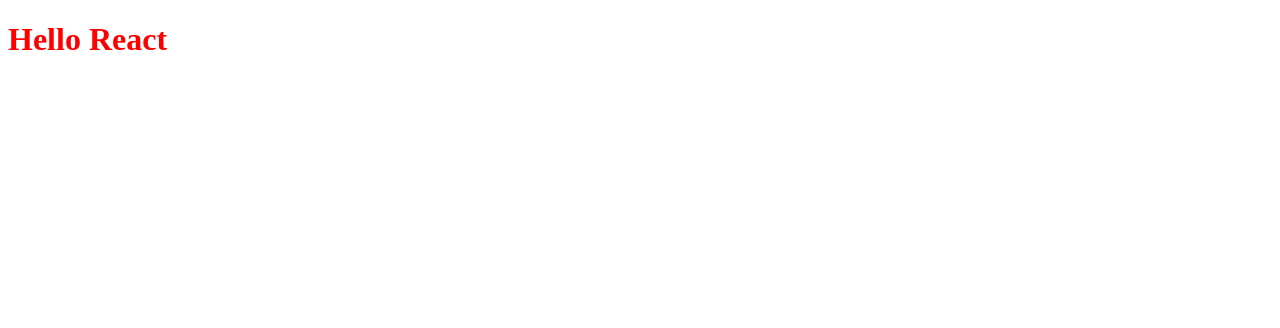
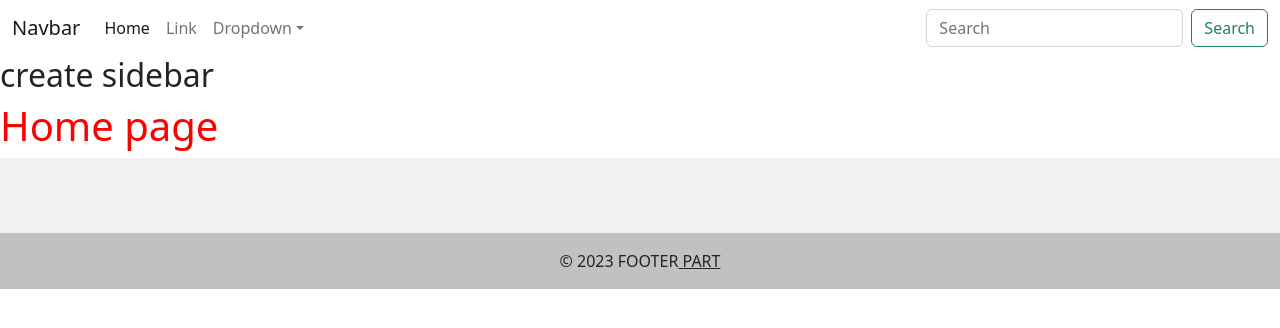
Before and after one commit to girrajkushwahin/stuadvisor, a React (Create React App) app in the folder client/: page / in a window 1280 px wide. Shown: the top 328 px of the page. Built offline with nearby package versions, Linux system fonts and the light colour scheme.

Commit message:
created pages and header, sidebar and footer

```diff
--- a/client/package.json
+++ b/client/package.json
@@ -6,8 +6,10 @@
     "@testing-library/jest-dom": "^5.16.5",
     "@testing-library/react": "^13.4.0",
     "@testing-library/user-event": "^13.5.0",
+    "bootstrap": "^5.2.3",
     "react": "^18.2.0",
     "react-dom": "^18.2.0",
+    "react-router-dom": "^6.8.0",
     "react-scripts": "5.0.1",
     "web-vitals": "^2.1.4"
   },
--- a/client/src/App.js
+++ b/client/src/App.js
@@ -1,9 +1,22 @@
 import React from 'react';
+import { Routes, Route } from 'react-router-dom';
+import Template from './components/Template';
+import Home from './components/Home';
+import About from './components/About';
+import Contact from './components/Contact';
+import Error from './components/Error';
 
 const App = () => {
   return (
     <>
-      <h1>Hello React</h1>
+      <Routes>
+        <Route path='/' element={<Template />}>
+          <Route index element={<Home />} />
+          <Route path='about' element ={<About/>} />
+          <Route path='contact' element ={<Contact/>} />
+        </Route>
+        <Route path='*' element ={<Error/>} />
+      </Routes>
     </>
   )
 }
--- /dev/null
+++ b/client/src/components/About.jsx
@@ -0,0 +1,11 @@
+import React from 'react'
+
+const About = () => {
+  return (
+    <>
+      <h1>About page</h1>
+    </>
+  )
+}
+
+export default About;
--- /dev/null
+++ b/client/src/components/Contact.jsx
@@ -0,0 +1,11 @@
+import React from 'react'
+
+const Contact = () => {
+  return (
+    <>
+      <h1>Contact page</h1>
+    </>
+  )
+}
+
+export default Contact;
--- /dev/null
+++ b/client/src/components/Error.jsx
@@ -0,0 +1,11 @@
+import React from 'react'
+
+const Error = () => {
+  return (
+    <>
+      <h1>404: not found</h1>
+    </>
+  )
+}
+
+export default Error;
--- /dev/null
+++ b/client/src/components/Footer.jsx
@@ -0,0 +1,62 @@
+import React from 'react'
+
+const Footer = () => {
+  return (
+    <>
+        <footer className="text-center text-white" style={{backgroundColor: '#f1f1f1'}}>
+  <div className="container pt-4">
+    <section className="mb-4">
+      <a
+        className="btn btn-link btn-floating btn-lg text-dark m-1"
+        href="#!"
+        role="button"
+        data-mdb-ripple-color="dark"
+        ><i className="fab fa-facebook-f"></i
+      ></a>
+      <a
+        className="btn btn-link btn-floating btn-lg text-dark m-1"
+        href="#!"
+        role="button"
+        data-mdb-ripple-color="dark"
+        ><i className="fab fa-twitter"></i
+      ></a>
+      <a
+        className="btn btn-link btn-floating btn-lg text-dark m-1"
+        href="#!"
+        role="button"
+        data-mdb-ripple-color="dark"
+        ><i className="fab fa-google"></i
+      ></a>
+      <a
+        className="btn btn-link btn-floating btn-lg text-dark m-1"
+        href="#!"
+        role="button"
+        data-mdb-ripple-color="dark"
+        ><i className="fab fa-instagram"></i
+      ></a>
+      <a
+        className="btn btn-link btn-floating btn-lg text-dark m-1"
+        href="#!"
+        role="button"
+        data-mdb-ripple-color="dark"
+        ><i className="fab fa-linkedin"></i
+      ></a>
+      <a
+        className="btn btn-link btn-floating btn-lg text-dark m-1"
+        href="#!"
+        role="button"
+        data-mdb-ripple-color="dark"
+        ><i className="fab fa-github"></i
+      ></a>
+    </section>
+  </div>
+  <div className="text-center text-dark p-3" style={{backgroundColor: 'rgba(0, 0, 0, 0.2)'}}>
+    © 2023 FOOTER
+    <a className="text-dark" href="https://mdbootstrap.com/"> PART</a>
+  </div>
+</footer>
+    </>
+  )
+}
+
+export default Footer;
--- /dev/null
+++ b/client/src/components/Home.jsx
@@ -0,0 +1,11 @@
+import React from 'react'
+
+const Home = () => {
+  return (
+    <>
+      <h1>Home page</h1>
+    </>
+  )
+}
+
+export default Home;
--- /dev/null
+++ b/client/src/components/NavBar.jsx
@@ -0,0 +1,43 @@
+import React from 'react';
+
+const NavBar = () => {
+    return (
+        <>
+            <nav className="navbar navbar-expand-lg bg-body-tertiary">
+                <div className="container-fluid">
+                    <a className="navbar-brand" href="https://www.google.com">Navbar</a>
+                    <button className="navbar-toggler" type="button" data-bs-toggle="collapse" data-bs-target="#navbarSupportedContent" aria-controls="navbarSupportedContent" aria-expanded="false" aria-label="Toggle navigation">
+                        <span className="navbar-toggler-icon"></span>
+                    </button>
+                    <div className="collapse navbar-collapse" id="navbarSupportedContent">
+                        <ul className="navbar-nav me-auto mb-2 mb-lg-0">
+                            <li className="nav-item">
+                                <a className="nav-link active" aria-current="page" href="https://www.google.com">Home</a>
+                            </li>
+                            <li className="nav-item">
+                                <a className="nav-link" href="https://www.google.com">Link</a>
+                            </li>
+                            <li className="nav-item dropdown">
+                                <a className="nav-link dropdown-toggle" href="https://www.google.com" role="button" data-bs-toggle="dropdown" aria-expanded="false">
+                                    Dropdown
+                                </a>
+                                <ul className="dropdown-menu">
+                                    <li><a className="dropdown-item" href="https://www.google.com">Action</a></li>
+                                    <li><a className="dropdown-item" href="https://www.google.com">Another action</a></li>
+                                    <li><hr className="dropdown-divider" /></li>
+                                    <li><a className="dropdown-item" href="https://www.google.com">Something else here</a></li>
+                                </ul>
+                            </li>
+                        </ul>
+                        <form className="d-flex" role="search">
+                            <input className="form-control me-2" type="search" placeholder="Search" aria-label="Search" />
+                                <button className="btn btn-outline-success" type="submit">Search</button>
+                        </form>
+                    </div>
+                </div>
+            </nav>
+        </>
+    )
+}
+
+export default NavBar;
--- /dev/null
+++ b/client/src/components/SideBar.jsx
@@ -0,0 +1,11 @@
+import React from 'react'
+
+const SideBar = () => {
+    return (
+        <>
+            <h2>create sidebar</h2>
+        </>
+    )
+}
+
+export default SideBar;
--- /dev/null
+++ b/client/src/components/Template.jsx
@@ -0,0 +1,18 @@
+import React from 'react'
+import { Outlet } from 'react-router-dom';
+import NavBar from './NavBar';
+import SideBar from './SideBar';
+import Footer from './Footer';
+
+const Template = () => {
+  return (
+    <>
+      <NavBar />
+      <SideBar />
+      <Outlet />
+      <Footer />
+    </>
+  )
+}
+
+export default Template;
--- a/client/src/index.js
+++ b/client/src/index.js
@@ -1,11 +1,16 @@
 import React from 'react';
 import ReactDOM from 'react-dom/client';
+import { BrowserRouter as Router } from 'react-router-dom';
+import '../node_modules/bootstrap/dist/css/bootstrap.min.css';
+import '../node_modules/bootstrap/dist/js/bootstrap.bundle';
 import './index.css';
 import App from './App';
 
 const root = ReactDOM.createRoot(document.getElementById('root'));
 root.render(
-  <React.StrictMode>
-    <App />
-  </React.StrictMode>
+  <Router>
+    <React.StrictMode>
+      <App />
+    </React.StrictMode>
+  </Router>
 );
```
Also changed, not shown: 1 other file (tests, documents, lock files or other folders).
